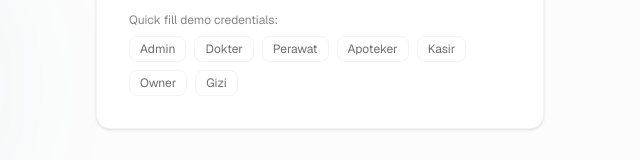
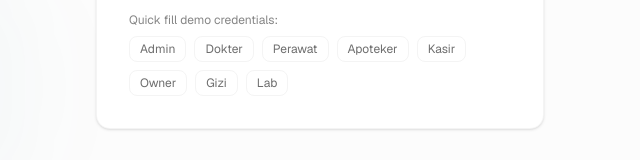
Before and after one commit to Wisnusat/simrs, a Next.js app: page / in a window 1280 px wide. Shown: the part 553-713 px from the top of the page, without its empty margins (320-960 px from the left). Built offline with nearby package versions, Linux system fonts and the light colour scheme.

Commit message:
fix: add lab demo account creden

```diff
--- a/components/auth/login-form.tsx
+++ b/components/auth/login-form.tsx
@@ -25,7 +25,8 @@ const DEMO_CREDENTIALS = [
   { role: 'Apoteker', email: 'apoteker@carewell.id', password: 'apoteker123' },
   { role: 'Kasir', email: 'kasir@carewell.id', password: 'kasir123' },
   { role: 'Owner', email: 'owner@carewell.id', password: 'owner123' },
-  { role: 'Gizi', email: 'gizi@carewell.id', password: 'gizi123' }
+  { role: 'Gizi', email: 'gizi@carewell.id', password: 'gizi123' },
+  { role: 'Lab', email: 'perawat.lab@carewell.id', password: 'labperawat123' }
 ]
 
 export default function LoginForm() {
```
